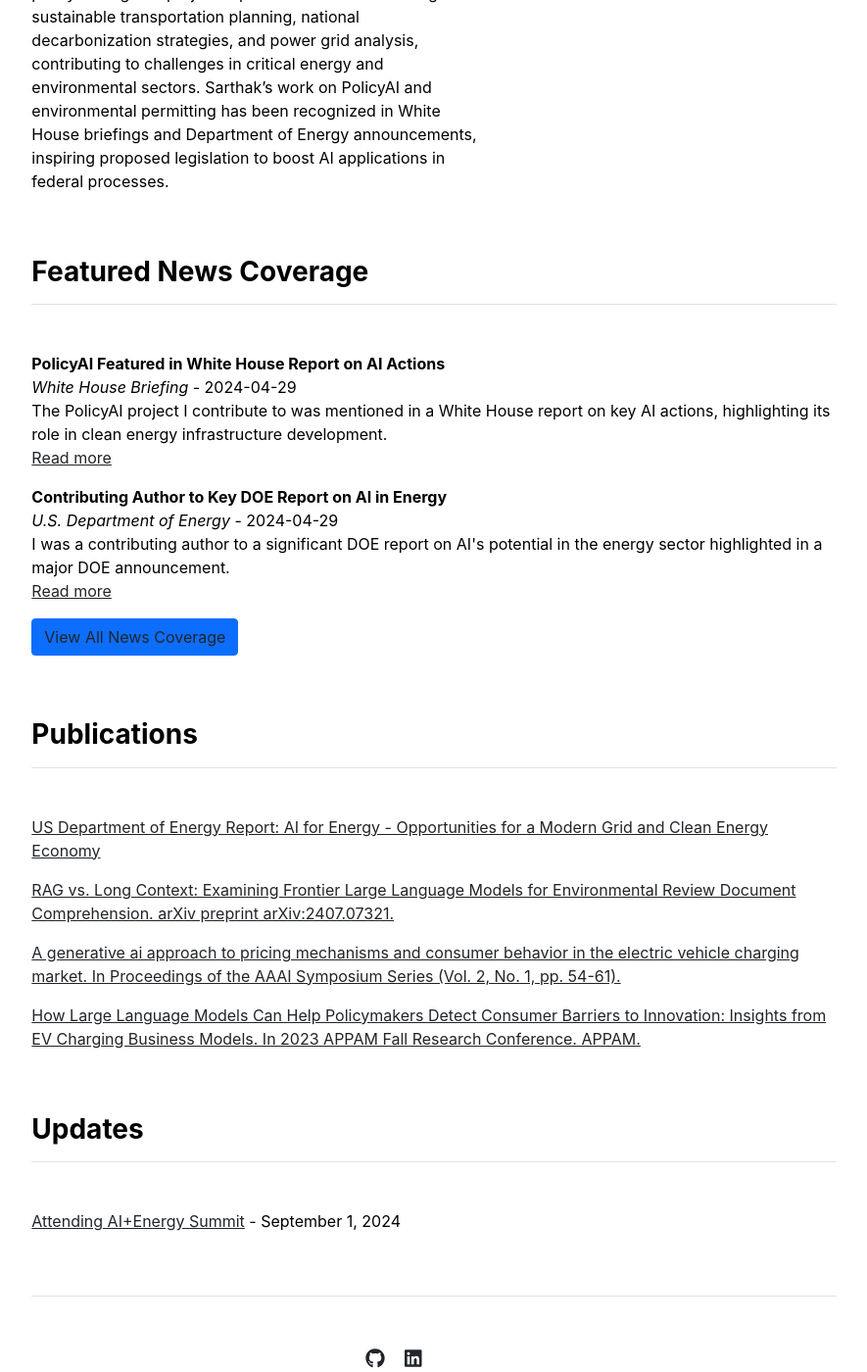
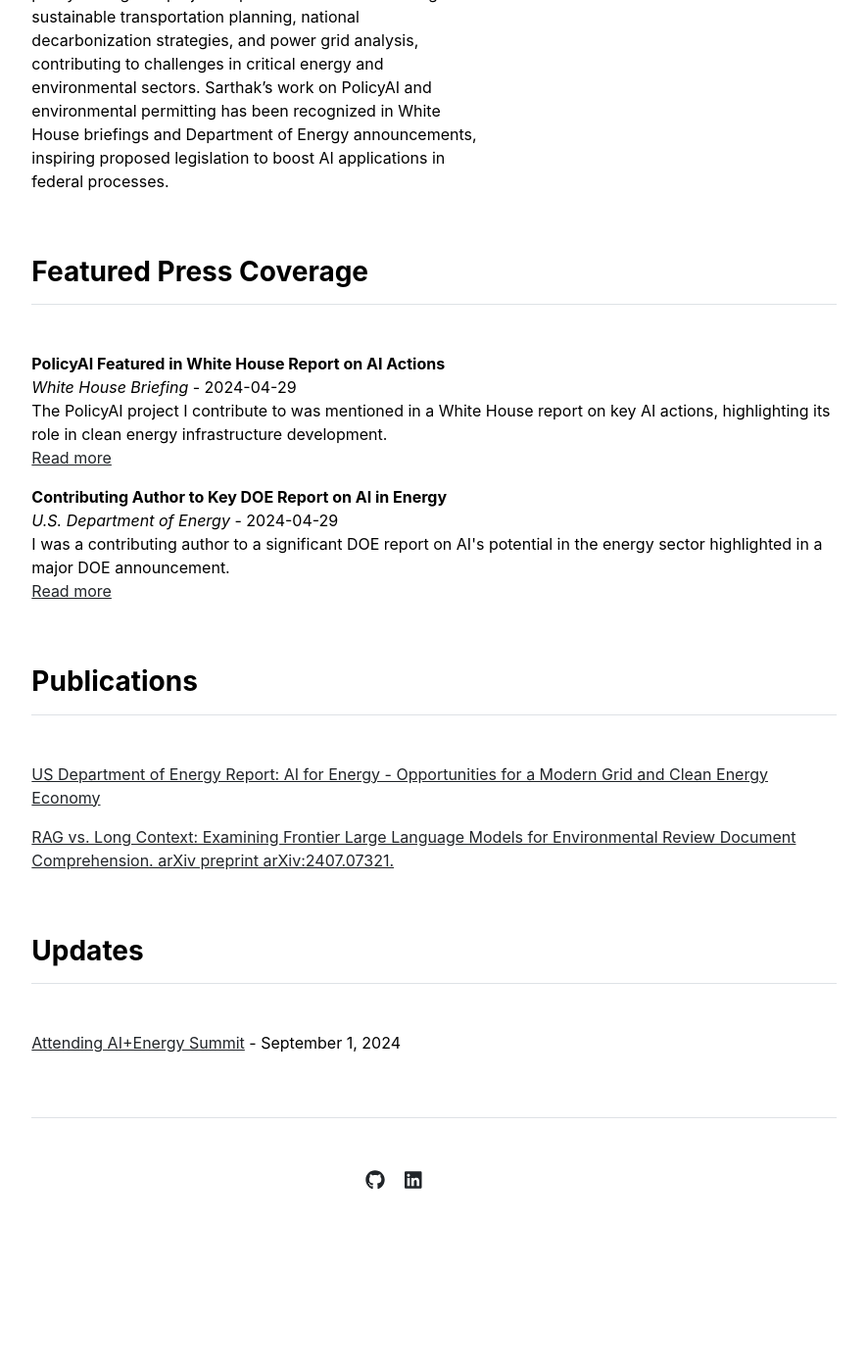
Before and after one commit to sarthakchat/sarthakchat.github.io, a Jekyll site: the page built from index.md, in a window 1280 px wide and 1400 px high, scrolled down 658 px. Shown: the whole window at 98% size, without its empty margins (197-1082 px from the left). Built offline with Jekyll 4.4.1, drawn with Linux system fonts in a browser that asks for light colours; after the commit the page ends 1973 px from its top, so only the background shows below that.

Commit message:
Updated press

```diff
--- a/_data/publications.yml
+++ b/_data/publications.yml
@@ -1,8 +1,6 @@
 featured:
 - {name: 'US Department of Energy Report: AI for Energy - Opportunities for a Modern Grid and Clean Energy Economy', url: 'https://www.energy.gov/sites/default/files/2024-04/AI%20EO%20Report%20Section%205.2g%28i%29_043024.pdf'}
 - {name: 'RAG vs. Long Context: Examining Frontier Large Language Models for Environmental Review Document Comprehension. arXiv preprint arXiv:2407.07321.', url: 'https://arxiv.org/abs/2407.07321'}
-- {name: 'A generative ai approach to pricing mechanisms and consumer behavior in the electric vehicle charging market. In Proceedings of the AAAI Symposium Series (Vol. 2, No. 1, pp. 54-61).', url: 'https://ojs.aaai.org/index.php/AAAI-SS/article/view/27649'}
-- {name: 'How Large Language Models Can Help Policymakers Detect Consumer Barriers to Innovation: Insights from EV Charging Business Models. In 2023 APPAM Fall Research Conference. APPAM.', url: 'https://appam.confex.com/appam/2023/meetingapp.cgi/Paper/50198'}
 
 index:
 - {name: 'US Department of Energy Report: AI for Energy - Opportunities for a Modern Grid and Clean Energy Economy', url: 'https://www.energy.gov/sites/default/files/2024-04/AI%20EO%20Report%20Section%205.2g%28i%29_043024.pdf'}
--- a/_data/settings.yml
+++ b/_data/settings.yml
@@ -2,7 +2,7 @@ menu:
 - {name: 'people', url: '/people'}
 - {name: 'publications', url: '/publications'}
 #- {name: 'courses', url: '/courses'}
-- {name: 'news coverage', url: '/news-coverage'}
+- {name: 'press', url: '/news-coverage'}
 - {name: 'cv', url: '/cv'}
 - {name: 'contact', url: '/contact'}
 
--- a/_layouts/home.html
+++ b/_layouts/home.html
@@ -14,7 +14,7 @@ layout: default
 
 <div class="row g-5 mb-5">
   <div class="col-md-12">
-    <h3 class="fw-bold border-bottom pb-3 mb-5">Featured News Coverage</h3>
+    <h3 class="fw-bold border-bottom pb-3 mb-5">Featured Press Coverage</h3>
     <div class="news-coverage">
       {% for item in site.data.settings.featured_news_coverage %}
         <p>
@@ -25,7 +25,6 @@ layout: default
         </p>
       {% endfor %}
     </div>
-    <p><a href="{{ site.github.url }}/news-coverage" class="btn btn-primary">View All News Coverage</a></p>
   </div>
 </div>
 
```
